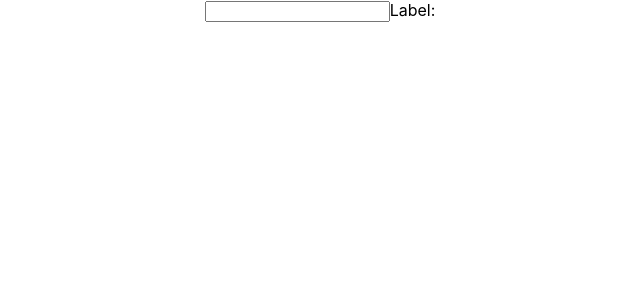
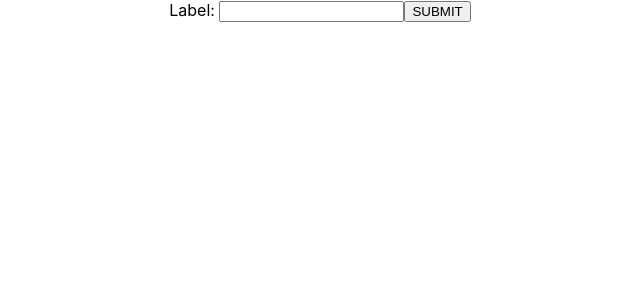
Before and after one commit to valentinhl/frontend-mentorship-testing, a React (Create React App) app: page / in a window 1280 px wide. Shown: the top 300 px of the page, without its empty margins (320-960 px from the left). Built offline with nearby package versions, Linux system fonts and the light colour scheme.

Commit message:
feat: changes

```diff
--- a/src/components/ListItem.tsx
+++ b/src/components/ListItem.tsx
@@ -0,0 +1,3 @@
+const ListItem = () => <article></article>;
+
+export default ListItem;
--- a/src/components/ListItemForm.tsx
+++ b/src/components/ListItemForm.tsx
@@ -1,7 +1,20 @@
-const ListItemForm = () => (
-  <form>
-    <input id='title' />
-    <label htmlFor='title'>Label: </label>
-  </form>
-);
+import { FormEvent } from 'react';
+
+const ListItemForm = () => {
+  const submitForm = (event: FormEvent) => {
+    event.preventDefault();
+
+    console.info(event);
+  };
+
+  return (
+    <form onSubmit={event => submitForm(event)}>
+      <label htmlFor='title'>Label: </label>
+      <input id='title' />
+
+      <button>SUBMIT</button>
+    </form>
+  );
+};
+
 export default ListItemForm;
```
